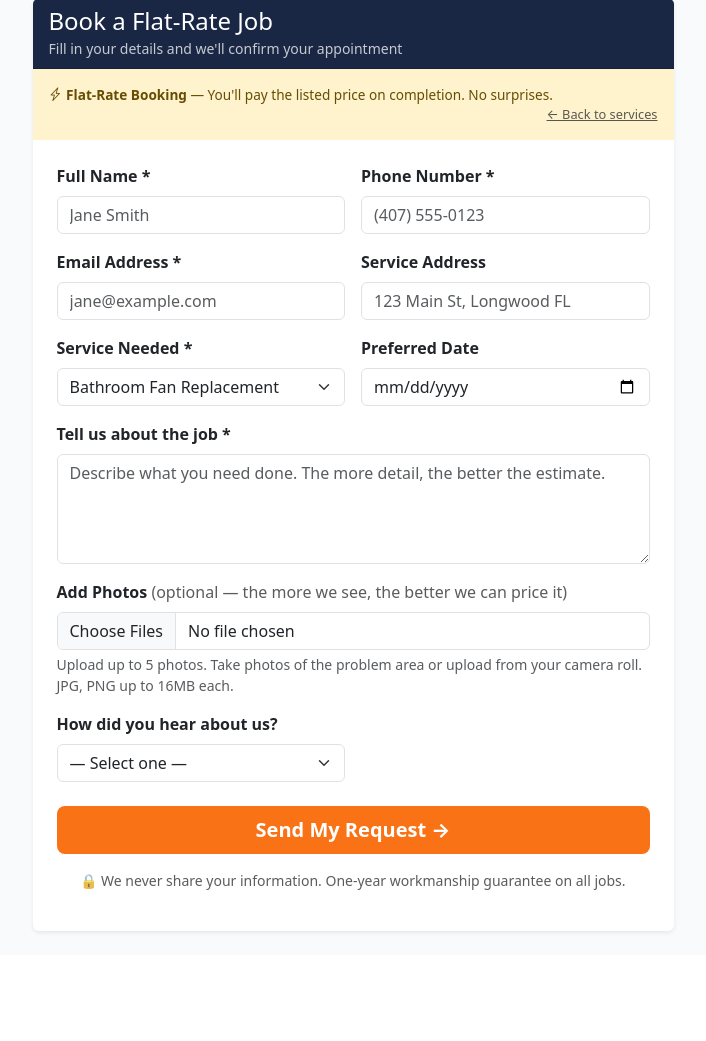
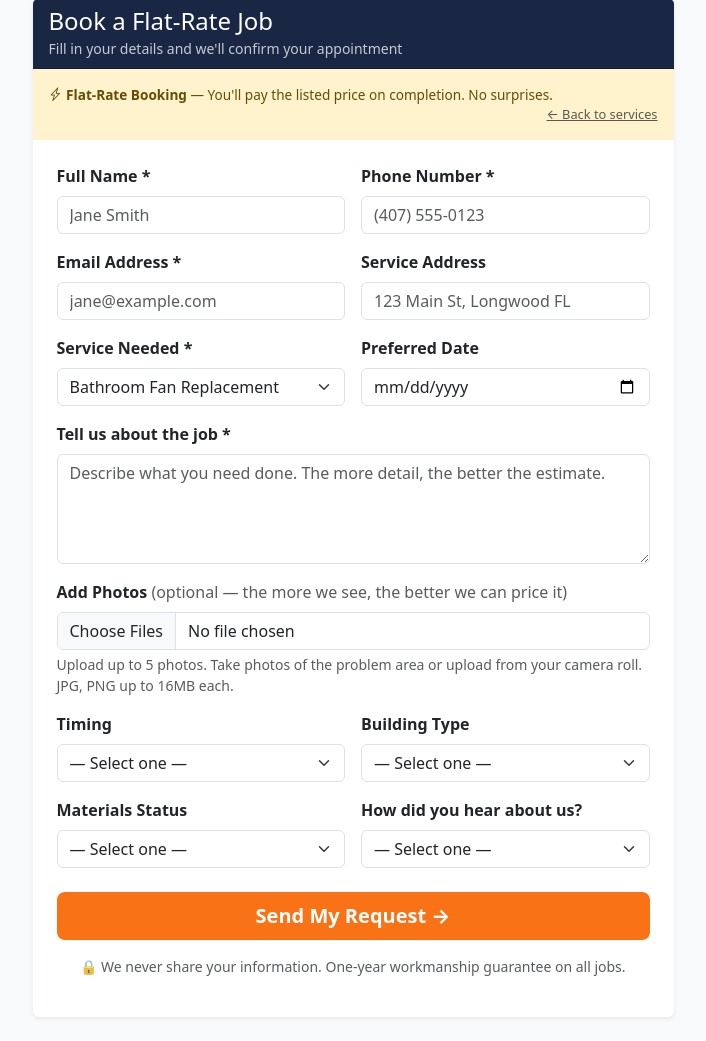
Before and after one commit to tblankenship87/north-orlando-handyman, a Flask app: a page that uses templates/request.html in a window 1280 px wide. Shown: the part 81-1122 px from the top of the page, without its empty margins (287-993 px from the left). Before the commit the page ends 1015 px from the top, so only its background shows below. Run offline with Flask 3, Linux system fonts and the light colour scheme.

Commit message:
Add urgency, building type, materials fields to Tier 2 form — match Kyle's HubSpot intake

```diff
--- a/app.py
+++ b/app.py
@@ -106,7 +106,7 @@ SERVICE_TYPES = [
     'General Repairs / Other',
 ]
 
-LEAD_SOURCES = ['Google', 'Referral', 'Facebook', 'Nextdoor', 'Door Hanger', 'Other']
+LEAD_SOURCES = ['Google Search', 'Referral', 'Repeat Client', 'Facebook Recommendation', 'Facebook Ad', 'Yelp', 'Nextdoor', 'Physical Sign', 'Other']
 
 
 # ── Models ──────────────────────────────────────────────────────────────────
@@ -128,6 +128,9 @@ class Lead(db.Model):
     photo_mime = db.Column(db.String(50))       # e.g. image/jpeg
     photos_json = db.Column(db.Text)            # JSON array of {data, mime, filename} for multiple photos
     tier = db.Column(db.String(10))             # '1' = flat-rate booking, '' = custom quote
+    urgency = db.Column(db.String(30))          # asap / 2weeks / 2months / flexible
+    building_type = db.Column(db.String(50))    # Single Family / Condo / Apartment / Commercial / Other
+    materials = db.Column(db.String(50))        # have / will_buy / need_help / not_needed
     created_at = db.Column(db.DateTime, default=datetime.utcnow)
     quotes = db.relationship('Quote', backref='lead', lazy=True)
 
@@ -304,6 +307,9 @@ def request_form():
             description=request.form['description'],
             source=request.form.get('source', ''),
             tier=request.form.get('tier', ''),
+            urgency=request.form.get('urgency', ''),
+            building_type=request.form.get('building_type', ''),
+            materials=request.form.get('materials', ''),
             photo_filename=photo_filename,
             photo_data=photo_data,
             photo_mime=photo_mime,
@@ -664,6 +670,9 @@ def fire_n8n_webhook(lead):
                 'preferred_date': lead.preferred_date,
                 'source': lead.source,
                 'tier': lead.tier or '',
+                'urgency': lead.urgency or '',
+                'building_type': lead.building_type or '',
+                'materials': lead.materials or '',
                 'photo_count': len(json.loads(lead.photos_json)) if lead.photos_json else (1 if lead.photo_data else 0),
                 'submitted_at': lead.created_at.isoformat(),
                 'admin_url': f"{os.getenv('RENDER_EXTERNAL_URL', '')}/admin/leads/{lead.id}",
@@ -687,6 +696,9 @@ def run_migrations():
             ('lead', 'photo_mime',     'VARCHAR(50)'),
             ('lead', 'photos_json',    'TEXT'),
             ('lead', 'tier',           'VARCHAR(10)'),
+            ('lead', 'urgency',        'VARCHAR(30)'),
+            ('lead', 'building_type',  'VARCHAR(50)'),
+            ('lead', 'materials',      'VARCHAR(50)'),
         ]
         for table, col, col_type in migrations:
             if table in inspector.get_table_names() and col not in lead_cols:
--- a/templates/admin/lead_detail.html
+++ b/templates/admin/lead_detail.html
@@ -13,6 +13,9 @@
         {% if lead.address %}<p><strong>Address:</strong> {{ lead.address }}</p>{% endif %}
         <p><strong>Service:</strong> {{ lead.service_type }}</p>
         {% if lead.preferred_date %}<p><strong>Preferred Date:</strong> {{ lead.preferred_date }}</p>{% endif %}
+        {% if lead.urgency %}<p><strong>Timing:</strong> {{ {'asap':'As soon as possible','2weeks':'Within 2 weeks','2months':'Within 2 months','flexible':'Flexible'}[lead.urgency] or lead.urgency }}</p>{% endif %}
+        {% if lead.building_type %}<p><strong>Building Type:</strong> {{ lead.building_type }}</p>{% endif %}
+        {% if lead.materials %}<p><strong>Materials:</strong> {{ {'have':'Already has materials','will_buy':'Will purchase before job','need_help':'Wants us to source','not_needed':'No materials needed'}[lead.materials] or lead.materials }}</p>{% endif %}
         {% if lead.source %}<p><strong>Source:</strong> {{ lead.source }}</p>{% endif %}
         <p><strong>Received:</strong> {{ lead.created_at.strftime('%B %d, %Y at %I:%M %p') }}</p>
       </div>
--- a/templates/request.html
+++ b/templates/request.html
@@ -63,6 +63,37 @@
               <div class="form-text">Upload up to 5 photos. Take photos of the problem area or upload from your camera roll. JPG, PNG up to 16MB each.</div>
             </div>
             <div class="col-md-6">
+              <label class="form-label fw-semibold">Timing</label>
+              <select name="urgency" class="form-select">
+                <option value="">— Select one —</option>
+                <option value="asap">As soon as possible</option>
+                <option value="2weeks">Within the next 2 weeks</option>
+                <option value="2months">Within the next 2 months</option>
+                <option value="flexible">No specific timeframe</option>
+              </select>
+            </div>
+            <div class="col-md-6">
+              <label class="form-label fw-semibold">Building Type</label>
+              <select name="building_type" class="form-select">
+                <option value="">— Select one —</option>
+                <option value="Single Family">Single Family Home</option>
+                <option value="Condo">Condo / Townhouse</option>
+                <option value="Apartment">Apartment</option>
+                <option value="Commercial">Commercial</option>
+                <option value="Other">Other</option>
+              </select>
+            </div>
+            <div class="col-md-6">
+              <label class="form-label fw-semibold">Materials Status</label>
+              <select name="materials" class="form-select">
+                <option value="">— Select one —</option>
+                <option value="have">I already have the materials</option>
+                <option value="will_buy">I'll purchase them before the job</option>
+                <option value="need_help">I'd like you to source them</option>
+                <option value="not_needed">No materials needed</option>
+              </select>
+            </div>
+            <div class="col-md-6">
               <label class="form-label fw-semibold">How did you hear about us?</label>
               <select name="source" class="form-select">
                 <option value="">— Select one —</option>
```
